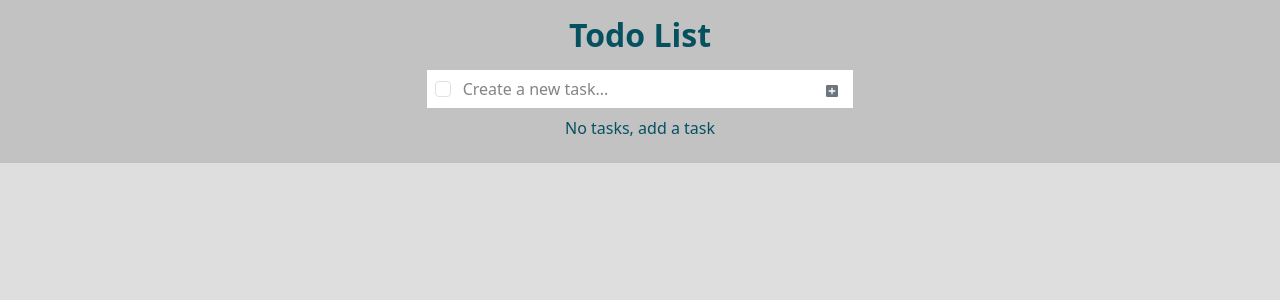
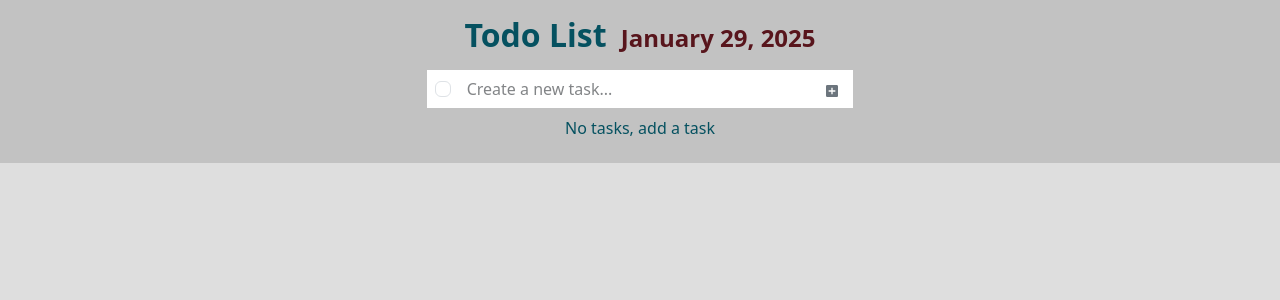
Before and after one commit to fsuleymanoo/ToDo-project, a React (Vite) app: page / in a window 1280 px wide. Shown: the top 300 px of the page. Built offline with nearby package versions, Linux system fonts and the light colour scheme.

Commit message:
layout fix and added task count

```diff
--- a/src/components/TodoCard.jsx
+++ b/src/components/TodoCard.jsx
@@ -5,7 +5,7 @@ function TodoCard({ task, removeTask }) {
     <div className="bg-white" id="card-items">
       <div className="d-flex align-items-center ">
         <div className="d-flex align-items-center gap-2 ms-2">
-          <input type="checkbox" className="form-check-input" />
+          <input type="checkbox" className="form-check-input rounded me-2" />
           <div className="card-text text-info-emphasis">{task.task}</div>
         </div>
         <div className="ms-auto">
--- a/src/components/TodoForm.jsx
+++ b/src/components/TodoForm.jsx
@@ -29,13 +29,19 @@ function TodoForm({ addTask }) {
     setTask("");
   };
 
+  let option = { year: "numeric", month: "long", day: "numeric" };
+  let formattedDate = new Date().toLocaleDateString("en-US", option);
+
   return (
     <div className="form-container mb-1">
-      <h2 className="fw-bold text-info-emphasis my-3 text-center">Todo List</h2>
+      <h2 className="fw-bold text-info-emphasis my-3 text-center fs-2">
+        Todo List
+        <span className="fs-4 text-danger-emphasis ms-2"> {formattedDate}</span>
+      </h2>
 
       <form onSubmit={handleSubmit} className="bg-white">
         <div className="bg-white d-flex">
-          <input type="checkbox" className="form-check-input ms-2 my-auto" />
+          <input type="checkbox" className="form-check-input rounded ms-2 me-1 my-auto" />
           <input
             onChange={handleTaskInput}
             id="form-input"
--- a/src/components/TodoList.jsx
+++ b/src/components/TodoList.jsx
@@ -14,7 +14,7 @@ function TodoList({ tasks, removeTask }) {
       </div>
 
       <div className="d-flex justify-content-between small-text bg-white p-1 mt-1 text-info-emphasis">
-        <div>3 task left</div>
+        <div><span>{tasks.length}</span> task left</div>
         <div className="d-flex gap-2">
           <div>All</div>
           <div>Active</div>
```
